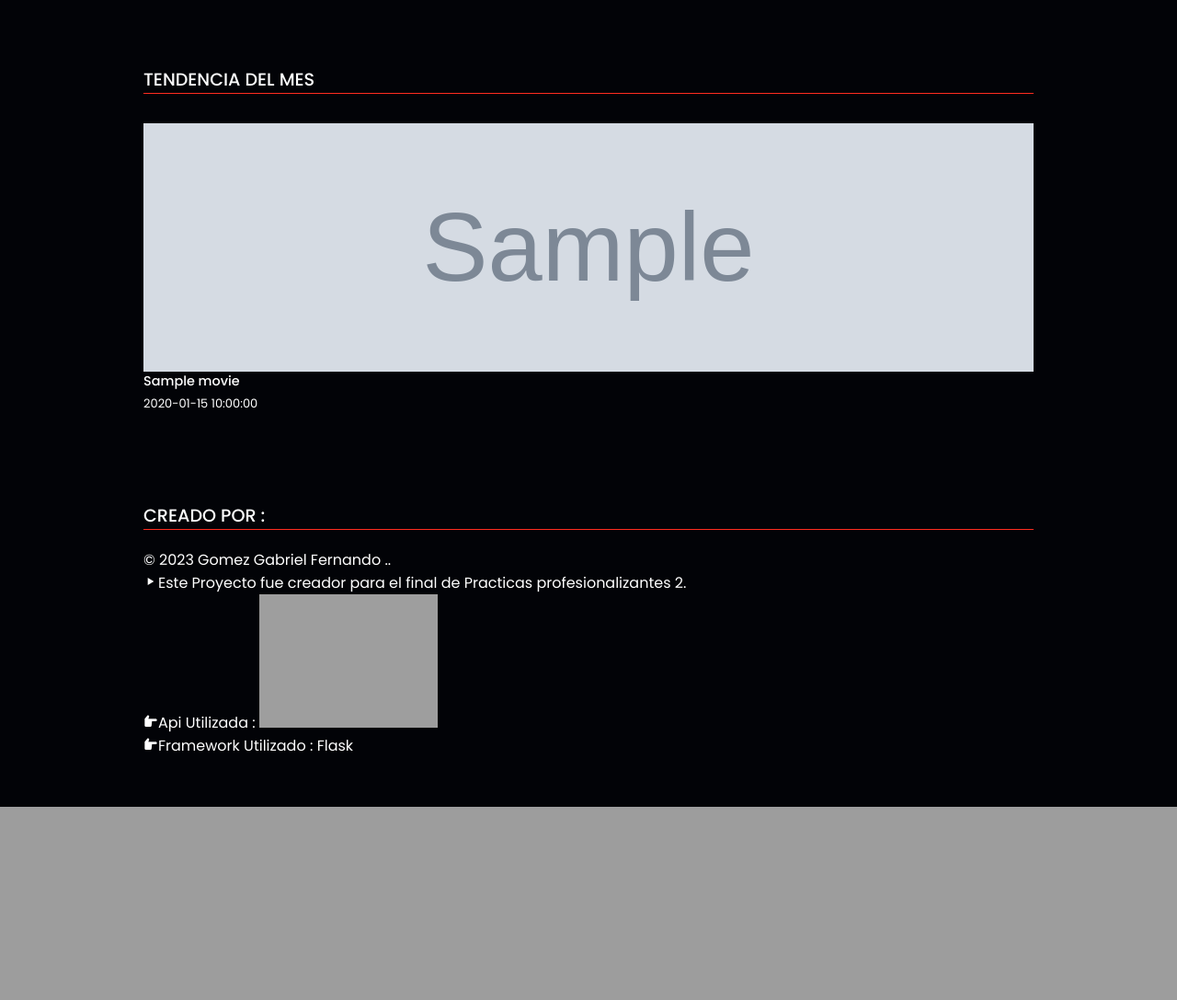
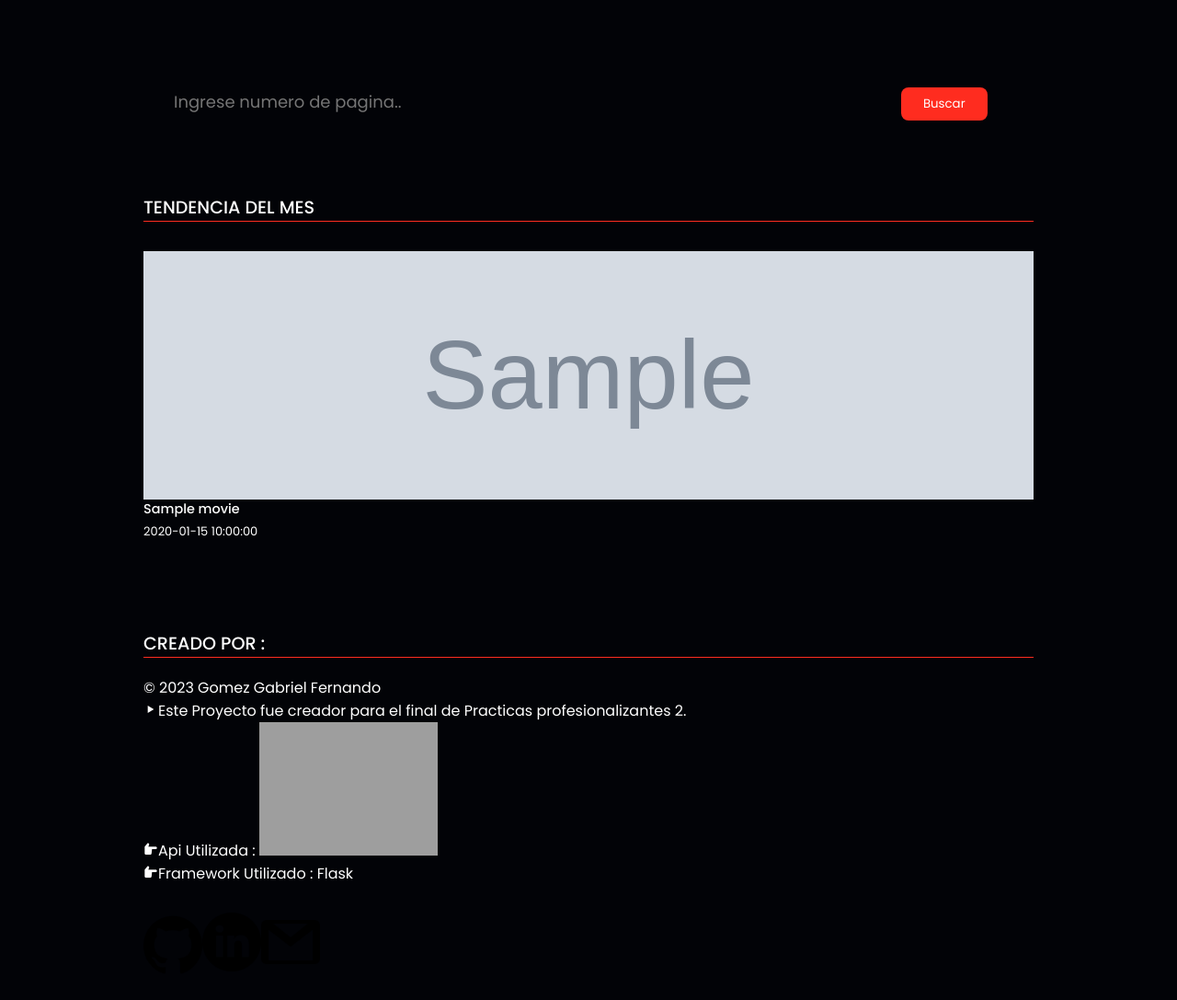
Before and after one commit to gomezfernando1995/Final_Practicas2_WebMovies, a Flask app: template templates/index.html in a window 1280 px wide. Shown: the part 920-2007 px from the top of the page at 92% size. Before the commit the page ends 1797 px from the top, so only its background shows below. Run offline with Flask 2, Linux system fonts and the light colour scheme; the template is opened without the code that fills it: most values are stand-ins (such as "Sample title", 1, 10 or a date in 2020); grey boxes marked "Sample" are stand-in pictures; grey boxes are pictures that could not be loaded.

Commit message:
ultimaz cositas

```diff
--- a/main.py
+++ b/main.py
@@ -6,10 +6,15 @@ app= Flask(__name__)
 @app.route('/', methods=['GET', 'POST'])
 def home():
 
+    if request.method == 'POST':
+      num = str((request.form['search']))
+    else:
+       num ='1'
+
     KEY='?api_key=67cfd04f6f82ac9174c13465962409c8'
     LENG = '&language=es-ES'
     time = 'week'  # tambien puede ser day
-    page ='&page=1'
+    page ='&page='+num
 
     url_trending= 'https://api.themoviedb.org/3/trending/movie/'+time+KEY+page+LENG
     url_movie= 'https://api.themoviedb.org/3/movie/'
@@ -26,15 +31,19 @@ def home():
     movies_json_pop = moviedb_json_pop['results']   # Con el datos en json podemos ingresar a la lista de resultados
     video = '/videos'+KEY+LENG+"&append_to_response=videos"
 
-
     if request.method == 'GET':
         return render_template('index.html', movies = movies_json,url_img=url_poster,leng=LENG,movie_pop=movies_json_pop,poster_back=url_poster_back,url_movie=url_movie,video=video) ##ver aca
-    if request.form['search']:
-         return render_template('index.html',movies = movies_json,title=request.form['search'],url_img=url_poster,leng=LENG)
+
+    if request.form['search'] and  request.form['search'] == '1':
+         return render_template('index.html', movies = movies_json,url_img=url_poster,leng=LENG,movie_pop=movies_json_pop,poster_back=url_poster_back,url_movie=url_movie,video=video) ##ver aca
     else:
-        return render_template('index.html')
+         return render_template('index.html', movies = movies_json,url_img=url_poster,leng=LENG) ##ver aca
+       #return render_template('index.html')
 
 
+@app.route('/')
+def index():
+    return render_template('index.html')
 
 
 if __name__ == '__main__':
--- a/static/css/style.css
+++ b/static/css/style.css
@@ -102,7 +102,7 @@ header {
     color: var(--bg-color);
     font-weight: 400;
     border-radius: 0.5rem;
-
+    border: none;
 }
 
 .btn:hover {
@@ -251,3 +251,67 @@ header {
     width: 20%;
 
 }
+
+
+.container-form{
+    max-width: 968px;
+    margin-right: auto;
+    margin-left: auto;
+    margin-top:85px;
+    padding: 0.5rem;
+}
+.input-search{
+    width: 80%;
+    max-width: 968px;
+    height: 2.2rem;
+    background: none;
+    border:none;
+    color: #fff;
+    font-size: 18px;
+    line-height: 40px;
+    padding-left: 25px;
+    margin-right: 50px;
+    transition: 0.4s all linear;
+}
+
+.input-search:focus{
+    border-bottom: 1px solid #d60f0f;
+    border-radius: 0px;
+    outline: none;
+
+}
+
+.btn-search{
+    padding: 0.5rem 1.5rem;
+    background: var(--main-color);
+    color: var(--bg-color);
+    font-weight: 400;
+    border-radius: 0.5rem;
+    border: none;
+}
+.btn-search:hover{
+    background: rgb(221, 4, 4);
+}
+
+.social{
+    max-width: 968px;
+    margin-right: auto;
+    margin-left: auto;
+    display: flex;
+    align-items: center;
+
+
+}
+
+.social li {
+    display: relative;
+}
+
+.social li a{
+    display: inline
+}
+
+.social li i{
+   width: 50px;
+   height: 50px;
+}
--- a/templates/index.html
+++ b/templates/index.html
@@ -16,14 +16,14 @@
 <body>
     <!-- Navbar-->
     <header>
-        <a href=#" class="logo">
+        <a href="{{url_for('index') }}" class="logo">
             <img src="/static/img/yoicon.png" alt="" width="35px" height="30px">
             <h1>Reco-P</h1>
         </a>
         <div class="bx bx-menu" id="menu-icon"></div>
         <!-- Menu-->
         <ul class="navbar">
-            <li><a href="#" ">Inicio</a></li>
+            <li><a href="{{url_for('index') }}">Inicio</a></li>
             <li><a href=" #movies">Peliculas</a></li>
             <li><a href="#creator">Autor</a></li>
         </ul>
@@ -38,11 +38,12 @@
             <div class="swiper-slide conatiner">
                 <img src="{{poster_back}}{{movies_pop['backdrop_path']}}" alt="">
                 <div class="home-text">
-                    <span>{{movies_pop['production_companies'['0'['name']]]}}</span>
+
+                    <span>{{ movies_pop['production_companies'] }}</span>
                     <h1>{{movies_pop['title']}}</h1>
 
-                    <a href="https://youtube.com/watch?v={{url_movie}}{{movies_pop['id']}}{{video}}" class="btn" target="
-                    ">Ver Trailer</a>
+                    <a href="https://youtube.com/watch?v={{url_movie}}{{movies_pop['id']}}{{video}}" class="btn"
+                        target="_blank">Ver Trailer</a>
                     <a href="#" class="play">
                         <i class='bx bx-play'></i>
                     </a>
@@ -55,6 +56,16 @@
     </section>
 
     <!-- Peliculas -->
+    <div class="container-form">
+        <form action="/" method="POST">
+            <div class="search">
+                <input type="search" class="input-search" autocomplete="off" name="search"
+                    placeholder="Ingrese numero de pagina..">
+                <button class="btn-search" type="submit">Buscar</button>
+            </div>
+        </form>
+    </div>
+
     <section class="movies" id="movies">
         <h2 class="heanding">Tendencia del Mes</h2>
         <!-- Container Peliculas -->
@@ -79,7 +90,7 @@
         <h2 class="heanding">Creado por :</h2>
         <div class="container-creator">
             <div class="creator">
-                <p>© 2023 Gomez Gabriel Fernando ..</p>
+                <p>© 2023 Gomez Gabriel Fernando</p>
                 <p> <i class='bx bx-play'></i>Este Proyecto fue creador para el final de Practicas profesionalizantes 2.
                 </p>
                 <p> <i class='bx bxs-hand-right'></i>Api Utilizada : <a target="_blank"
@@ -89,16 +100,30 @@
                 <p> <i class='bx bxs-hand-right'></i>Framework Utilizado : <a target="_blank"
                         href="https://flask.palletsprojects.com/en/2.2.x/" class="api-flask">Flask</a> </p>
 
+
             </div>
+
+        </div>
+        <div class="social">
+            <img src="/static/img/github.png" alt="">
+            <li> <a href="#" target="_blank" class="icon-github"></a>  </li>
+            <li><a href="" target="_blank" class="icon-linked"><img src="/static/img/linkedin.png" alt=""></a></li>
+            <li><a href="http://www.googleplus.com/falconmasters" target="_blank" class="icon-googleplus"><img
+                        src="/static/img/gmail.png" alt=""></a></li>
+
 
         </div>
 
     </section>
 
+
+
     <!-- Swiper JS -->
     <script src="https://cdn.jsdelivr.net/npm/swiper@8/swiper-bundle.min.js"></script>
     <!-- Js persolanizado-->
     <script src="/static/js/main.js"></script>
+
+
 </body>
 
 
```
Also changed, not shown: static/img/github.png (added), static/img/gmail.png (added), static/img/linkedin.png (added).
